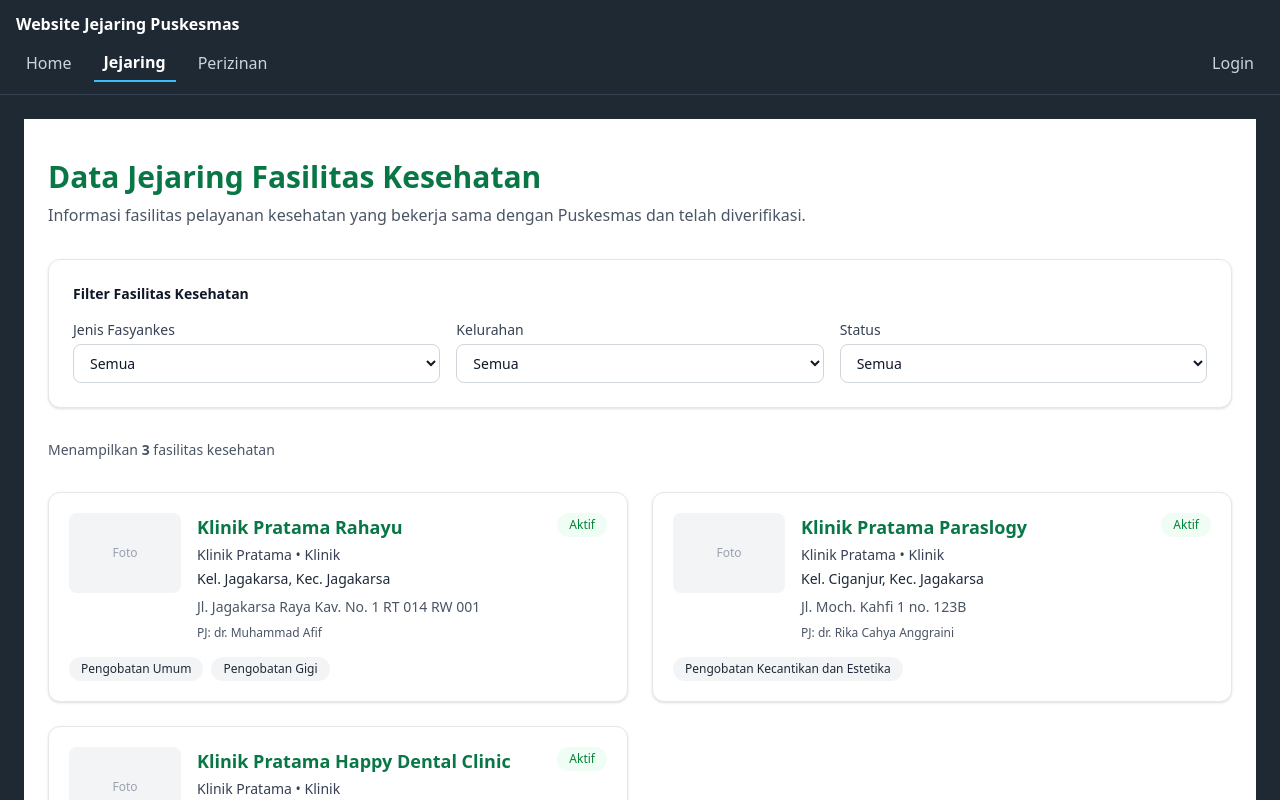
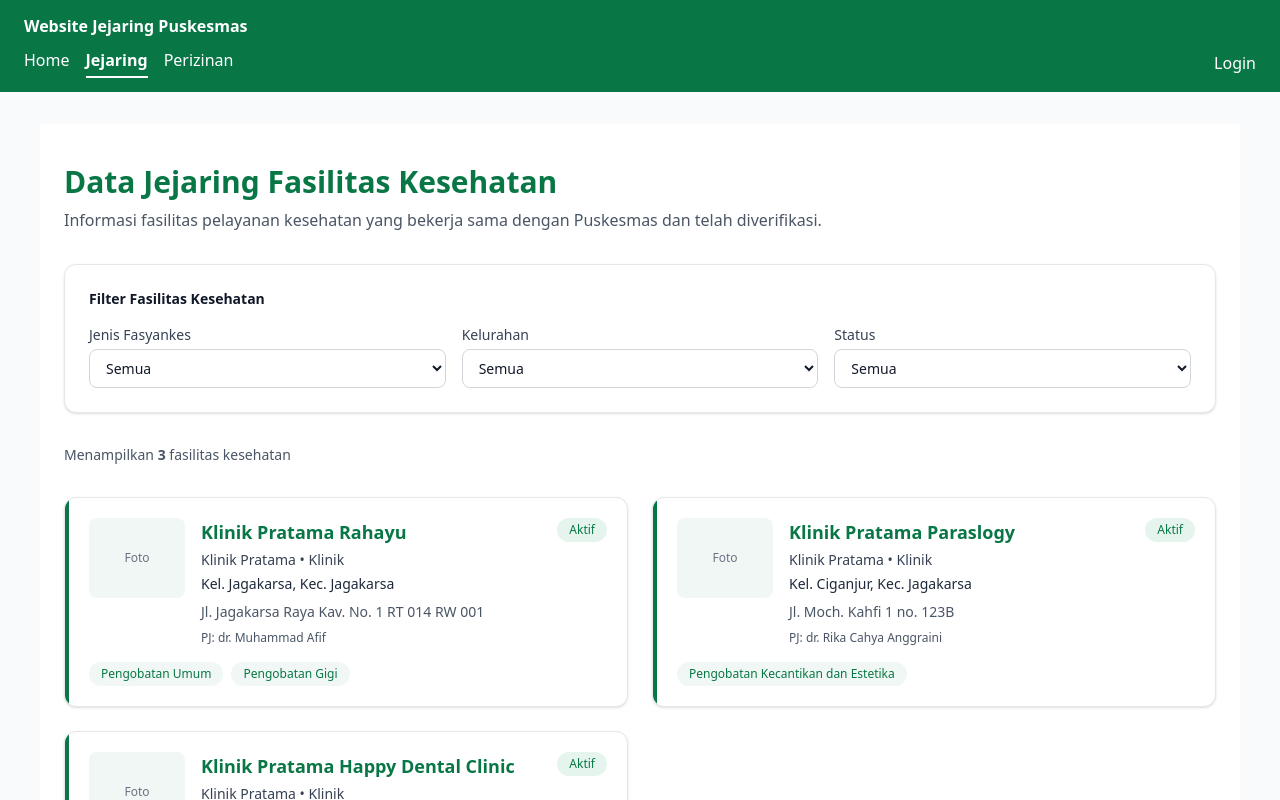
Before and after one commit to fajars97-cpu/website-jejaring-puskesmas, a React (Vite) app: page /#/jejaring in a window 1280 px wide. Shown: the top 800 px of the page. Built offline with nearby package versions, Linux system fonts and the light colour scheme.

Commit message:
perbaikan UI 2

```diff
--- a/src/app/Layout.jsx
+++ b/src/app/Layout.jsx
@@ -1,8 +1,7 @@
 import { Outlet, NavLink } from "react-router-dom";
 
 /**
- * Menu publik (tanpa login)
- * Nanti ini bisa dilihat semua orang
+ * Menu publik
  */
 const publicMenu = [
   { label: "Home", path: "/", end: true },
@@ -11,27 +10,21 @@ const publicMenu = [
 ];
 
 /**
- * Menu auth / internal
- * Sekarang hanya Login
- * Nanti bisa berkembang jadi Dashboard, Admin, dll
+ * Menu auth
  */
-const authMenu = [
-  { label: "Login", path: "/login" },
-];
+const authMenu = [{ label: "Login", path: "/login" }];
 
 /**
- * Style dasar (sementara, sebelum Tailwind)
+ * Warna pedoman (Dinkes style)
  */
-const linkStyle = {
-  textDecoration: "none",
-  padding: "6px 10px",
-  color: "#cbd5e1",
-};
-
-const activeStyle = {
-  fontWeight: "bold",
-  borderBottom: "2px solid #38bdf8",
-  color: "#ffffff",
+const COLORS = {
+  green: "#087745",
+  greenSoft: "#e6f4ee",
+  blue: "#0e7490",
+  textDark: "#1f2937",
+  textMuted: "#64748b",
+  border: "#e5e7eb",
+  bgPage: "#f8fafc",
 };
 
 export default function Layout() {
@@ -39,58 +32,61 @@ export default function Layout() {
     <div
       style={{
         minHeight: "100vh",
-        width: "100%",
         display: "flex",
         flexDirection: "column",
-        backgroundColor: "#1f2933",
-        color: "#ffffff",
+        backgroundColor: "#ffffff",
+        color: COLORS.textDark,
       }}
     >
       {/* HEADER */}
       <header
         style={{
-          padding: "12px 16px",
-          borderBottom: "1px solid #374151",
+          backgroundColor: COLORS.green,
+          color: "#ffffff",
+          padding: "14px 24px",
         }}
       >
-        <strong>Website Jejaring Puskesmas</strong>
+        <strong style={{ fontSize: 16 }}>
+          Website Jejaring Puskesmas
+        </strong>
 
-        {/* NAVIGATION */}
         <nav
           style={{
-            marginTop: 8,
+            marginTop: 10,
             display: "flex",
             alignItems: "center",
-            gap: 12,
+            gap: 16,
           }}
         >
-          {/* MENU PUBLIK */}
           {publicMenu.map((item) => (
             <NavLink
               key={item.path}
               to={item.path}
               end={item.end}
-              style={({ isActive }) =>
-                isActive
-                  ? { ...linkStyle, ...activeStyle }
-                  : linkStyle
-              }
+              style={({ isActive }) => ({
+                textDecoration: "none",
+                color: "#ffffff",
+                paddingBottom: 4,
+                borderBottom: isActive
+                  ? "2px solid #ffffff"
+                  : "2px solid transparent",
+                fontWeight: isActive ? 600 : 400,
+              })}
             >
               {item.label}
             </NavLink>
           ))}
 
-          {/* MENU AUTH (KANAN) */}
           <div style={{ marginLeft: "auto" }}>
             {authMenu.map((item) => (
               <NavLink
                 key={item.path}
                 to={item.path}
-                style={({ isActive }) =>
-                  isActive
-                    ? { ...linkStyle, ...activeStyle }
-                    : linkStyle
-                }
+                style={{
+                  textDecoration: "none",
+                  color: "#ffffff",
+                  fontWeight: 500,
+                }}
               >
                 {item.label}
               </NavLink>
@@ -101,21 +97,31 @@ export default function Layout() {
 
       {/* MAIN CONTENT */}
       <main
-         style={{
-         flex: 1,
-         padding: "24px",
-         width: "100%",
-         boxSizing: "border-box",
-        }}>
-        <Outlet />
+        style={{
+          flex: 1,
+          backgroundColor: COLORS.bgPage,
+          padding: "32px 24px",
+        }}
+      >
+        {/* container supaya konten tidak nempel pinggir */}
+        <div
+          style={{
+            maxWidth: 1200,
+            margin: "0 auto",
+          }}
+        >
+          <Outlet />
+        </div>
       </main>
 
       {/* FOOTER */}
       <footer
         style={{
-          padding: "12px 16px",
-          borderTop: "1px solid #374151",
+          borderTop: `1px solid ${COLORS.border}`,
+          padding: "12px 24px",
           fontSize: 12,
+          color: COLORS.textMuted,
+          backgroundColor: "#ffffff",
         }}
       >
         © Puskesmas
--- a/src/components/JejaringCard.jsx
+++ b/src/components/JejaringCard.jsx
@@ -1,22 +1,43 @@
 export default function JejaringCard({ data }) {
   return (
-    <div className="bg-white border border-gray-200 rounded-xl p-5 shadow-sm hover:shadow-md transition">
+    <div
+      className="
+        bg-white
+        border border-gray-200
+        rounded-xl
+        shadow-sm
+        hover:shadow-md
+        transition
+        relative
+        overflow-hidden
+      "
+    >
+      {/* ACCENT STRIP */}
+      <div className="absolute left-0 top-0 h-full w-1 bg-[#087745]" />
 
+      <div className="p-5 pl-6">
         <div className="flex gap-4">
 
           {/* FOTO */}
-        <div className="w-28 h-20 bg-gray-100 rounded-lg flex items-center justify-center text-gray-400 text-xs">
+          <div className="w-24 h-20 bg-[#f0f7f4] rounded-lg flex items-center justify-center text-xs text-gray-500">
             Foto
           </div>
 
-        {/* KONTEN */}
+          {/* CONTENT */}
           <div className="flex-1">
             <div className="flex justify-between items-start gap-3">
               <h3 className="text-lg font-semibold text-[#087745]">
                 {data.namaFasyankes}
               </h3>
 
-            <span className="text-xs px-3 py-1 rounded-full bg-green-50 text-green-700 font-medium">
+              <span className="
+                text-xs
+                px-3 py-1
+                rounded-full
+                bg-[#e6f4ee]
+                text-[#087745]
+                font-medium
+              ">
                 {data.status}
               </span>
             </div>
@@ -39,12 +60,19 @@ export default function JejaringCard({ data }) {
           </div>
         </div>
 
+        {/* TAG KEGIATAN */}
         {data.kegiatan?.length > 0 && (
           <div className="mt-4 flex flex-wrap gap-2">
             {data.kegiatan.map((k, i) => (
               <span
                 key={i}
-              className="text-xs bg-gray-100 text-gray-800 px-3 py-1 rounded-full"
+                className="
+                  text-xs
+                  bg-[#f0f7f4]
+                  text-[#087745]
+                  px-3 py-1
+                  rounded-full
+                "
               >
                 {k}
               </span>
@@ -52,5 +80,6 @@ export default function JejaringCard({ data }) {
           </div>
         )}
       </div>
+    </div>
   );
 }
```
Lines whose indentation alone changed are shown as unchanged.
